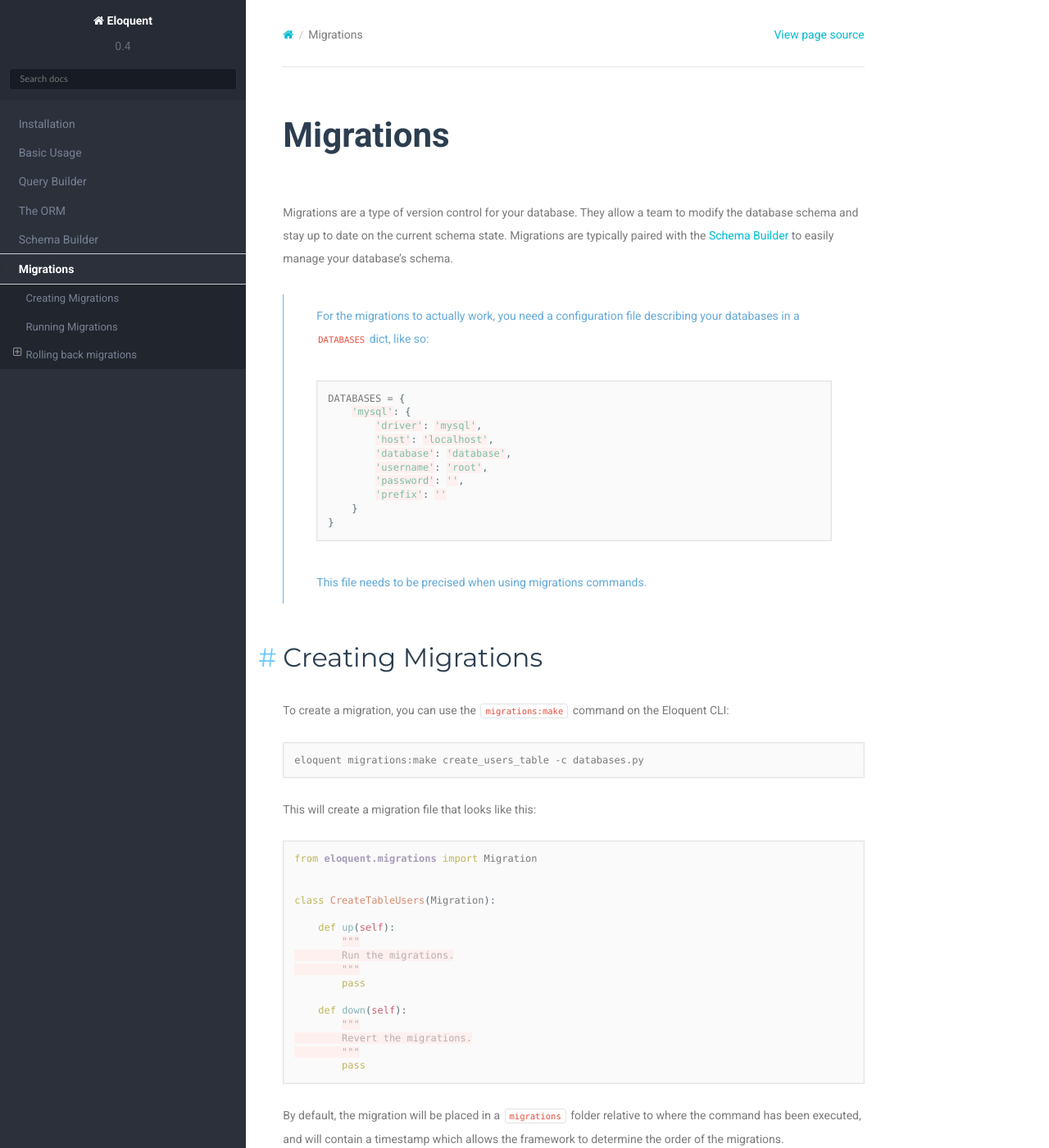
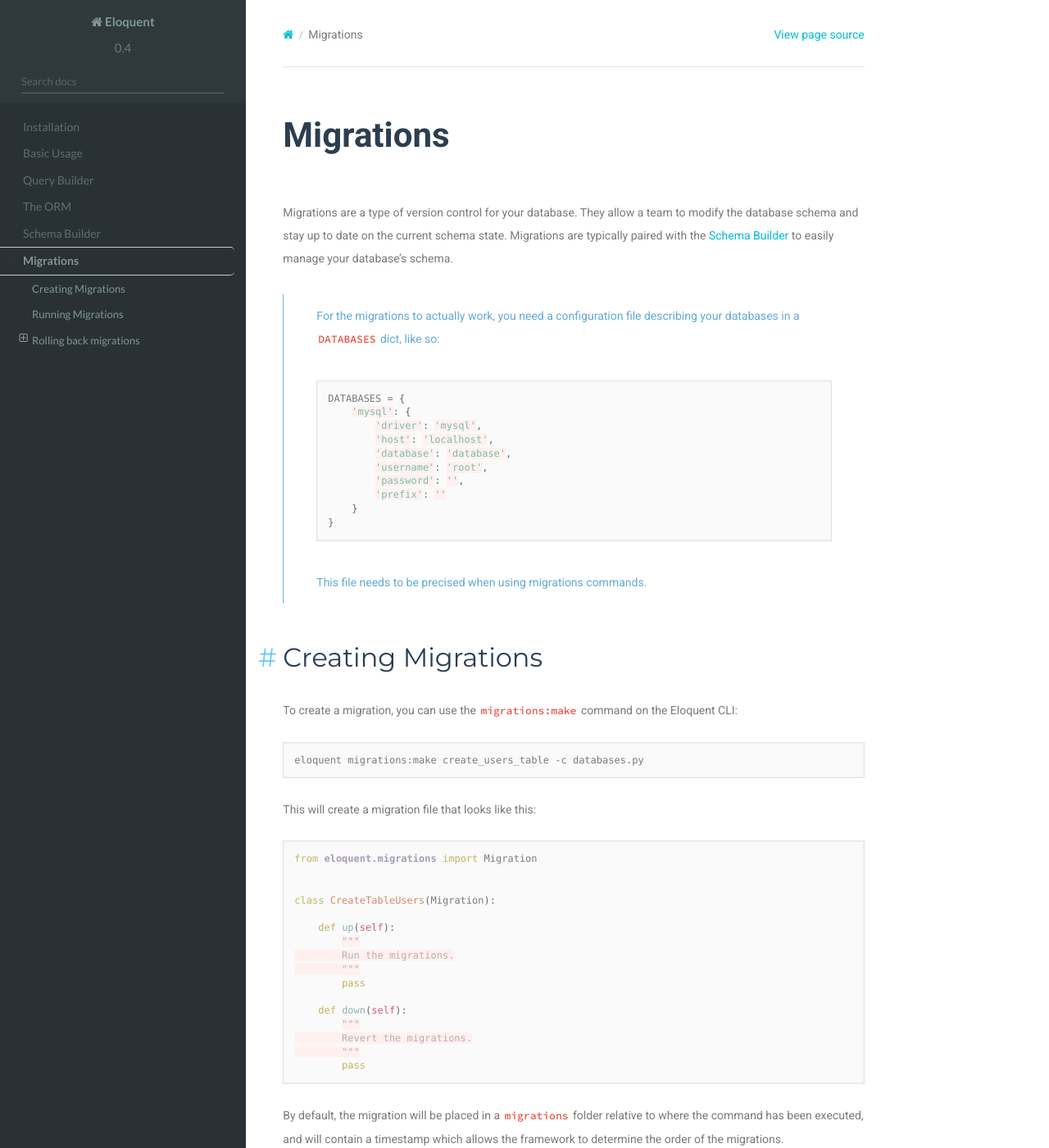
Before and after one commit to sdispater/orator, a Sphinx documentation site: the page built from docs/migrations.rst, in a window 1280 px wide and 1400 px high. Shown: the whole window at 82% size. Built offline with Sphinx 7.4.7 and the Read the Docs theme 2.0.0, drawn with Linux system fonts in a browser that asks for light colours.

Commit message:
Updates documentation style

```diff
--- a/docs/_static/theme_overrides.css
+++ b/docs/_static/theme_overrides.css
@@ -1,10 +1,12 @@
 @import url(http://fonts.googleapis.com/css?family=Roboto:400,400italic,500,700);
 @import url(http://fonts.googleapis.com/css?family=Montserrat:400,700);
 @import url(http://fonts.googleapis.com/css?family=Source+Code+Pro:400,500,600);
+@import url(http://fonts.googleapis.com/css?family=Lato:400,700);
 
 body {
     font: 400 14px/28px "Roboto",sans-serif;
     color: #7A7A7A;
+    text-rendering: optimizelegibility;
 }
 
 .wy-body-for-nav {
@@ -38,77 +40,145 @@
 }
 
 .wy-nav-side {
-    background: #2B303B;
+    background: #293134;
+    -moz-osx-font-smoothing: grayscale;
+    -webkit-font-smoothing: antialiased;
 }
 
 .wy-side-nav-search {
-    background-color: rgb(39, 43, 53);
+    font-family: "Lato", "Roboto", sans-serif;
+    font-size: 15px;
+    background-color: #2F393C;
+}
+
+.wy-menu-vertical ul {
+    font-family: "Lato", "Roboto", sans-serif;
+    margin-right: 1em;
 }
 
 .wy-menu-vertical li.current {
-    background: rgb(33, 37, 45);
+    background: #293134;
 }
 
 .wy-menu-vertical li.on a, .wy-menu-vertical li.current > a {
-    background: #2B303B;
+    background: #293134;
     border: 0;
+}
+
+.wy-menu-vertical li a {
+    opacity: 0.6;
+}
+
+.wy-menu-vertical li a, .wy-menu-vertical li.current > a {
+    padding: 0.3045em 2em;
+    border-radius: 0 5px 5px 0;
 }
 
 .wy-menu-vertical li.current a {
     font-size: 13px;
     border-right: 0;
+    opacity: 1;
+    padding: 0.3045em 3em;
 }
 
 .wy-menu-vertical li.current > a {
     font-size: 14px;
     border-right: 0;
+    padding-left: 2em;
+}
+
+.wy-menu-vertical li.toctree-l2.current > a {
+    background: none;
+    padding: 0.3045em 3em;
+    font-size: 13px;
+}
+
+.wy-menu-vertical li.toctree-l2.current > a::before {
+    font-family: "FontAwesome";
+    content: "";
+    color: #EC7600;
+    font-size: 8px;
+    position: absolute;
+    top: 0.6045em;
+    left: 3em;
+}
+
+.wy-menu-vertical li.toctree-l2.current li.toctree-l3 > a  {
+    background: none;
+    padding: 0 4em;
+    font-size: 12px;
 }
 
 .wy-menu-vertical a,
 .wy-menu-vertical a:visited {
-    color: #788195;
+    color: #81969A;
     line-height: 24px;
     font-size: 14px;
 }
 
 .wy-menu-vertical a:hover {
-    color: #FFFFFF;
-    background: none;
+    color: #81969A;
+    background: #2F393C;
 }
 
 .wy-menu-vertical li.current a,
 .wy-menu-vertical li.current a:visited {
-    color: #788195;
+    color: #81969A;
 }
 
 .wy-menu-vertical li.current a:hover {
-    color: #FFFFFF;
-    background: none;
+    color: #81969A;
+    background: #2F393C;
 }
 
 .wy-menu-vertical li.current > a {
-    color: #FFFFFF !important;
+    color: #81969A !important;
 }
 
 .wy-menu-vertical li.current > a:hover {
-    background: #2B303B !important;
+    background: #293134 !important;
 }
 
 .wy-side-nav-search input[type="text"] {
-    border: 1px solid #2B303B;
-    background: rgb(23, 27, 35);
+    border: 0;
+    background: none;
     box-shadow: none;
     color: #FFFFFF;
-    border-radius: 4px;
+    font-size: 13px;
+    width: 90%;
+    border-radius: 0;
+    border-bottom: 1px solid rgba(129, 150, 154, 0.7);
+    opacity: 0.7;
+    padding: 6px 0;
 }
 
 .wy-side-nav-search > a,
 .wy-side-nav-search > a:visited {
-    color: #FFFFFF;
+    color: #81969A;
 }
 
 .wy-side-nav-search > a:hover {
     background: none;
+}
+
+.wy-menu-vertical li span.toctree-expand::before {
+    content: "";
+    opacity: 0.3;
+    color: #81969A;
+    font-size: 10px;
+    position: relative;
+    top: 2px;
+}
+
+.wy-menu-vertical li.on a span.toctree-expand::before,
+.wy-menu-vertical li.current > a span.toctree-expand::before {
+    content: "";
+    color: #EC7600;
+    opacity: 1;
+}
+
+.wy-menu-vertical li.current ul li a span.toctree-expand {
+    display: none;
 }
 
 .rst-content table.docutils,
@@ -218,7 +288,7 @@
    font-weight: 500;
 }
 
-pre, pre code, .rst-content tt {
+pre, pre code, .rst-content tt, code.docutils {
     font-family: "Source Code Pro", "Consolas", "Menlo", "Monaco", "Courier New", Courier, monospace;
     color: #CB6077;
     background-color: #FFFFFF;
@@ -226,7 +296,7 @@
     font-weight: 500;
 }
 
-pre, code, .rst-content tt {
+pre, code, .rst-content ttc {
 	font-family: "Source Code Pro", "Consolas", "Menlo", "Monaco", "Courier New", Courier, monospace;
 	font-weight: 400;
     border-radius: 3px;
@@ -256,7 +326,8 @@
 }
 
 p > code,
-.rst-content tt {
+.rst-content tt,
+p > code.docutils {
     color: #CB6077;
     padding: 0;
     display: inline;
```
